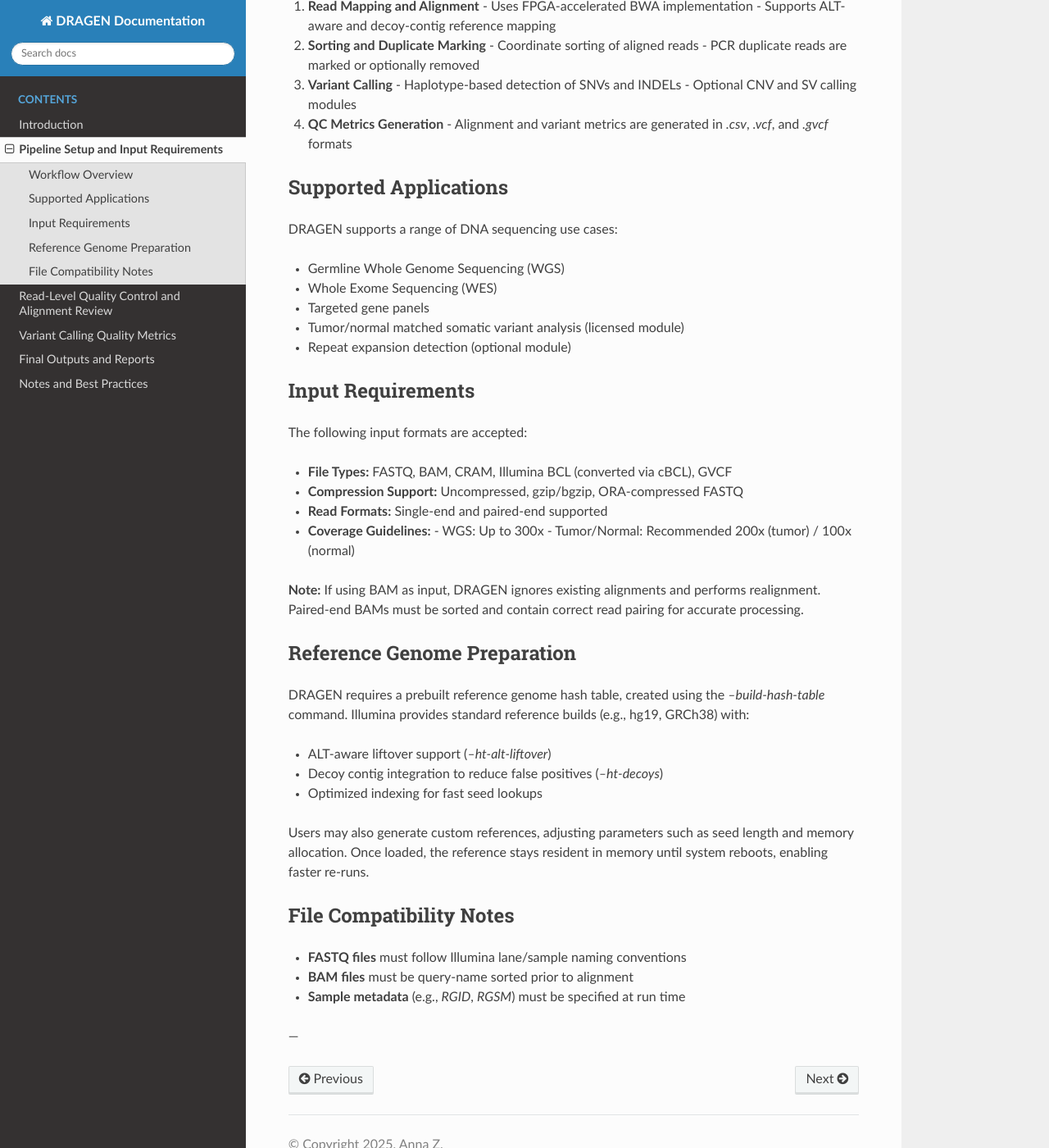
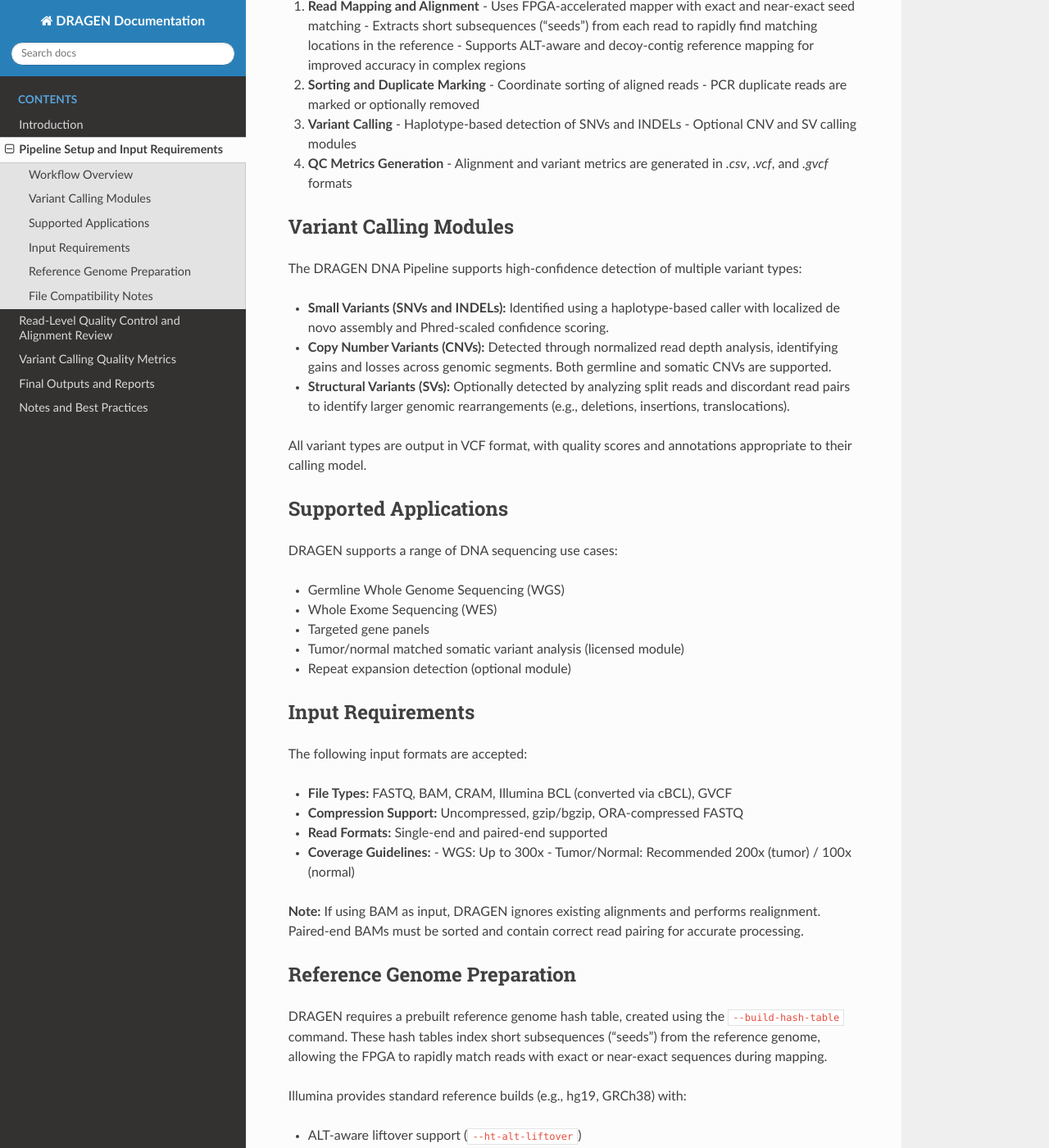
Before and after one commit to annazacharia27/dragen-docs, a Sphinx documentation site: the page built from ngs_study_docs/source/pipeline_overview.rst, in a window 1280 px wide and 1400 px high, scrolled down 628 px. Shown: the whole window at 82% size. Built offline with Sphinx 7.4.7 and the Read the Docs theme 3.1.0, drawn with Linux system fonts in a browser that asks for light colours; some of the changed text lies outside the part shown.

Commit message:
Updates to pipeline overview section

```diff
--- a/ngs_study_docs/source/pipeline_overview.rst
+++ b/ngs_study_docs/source/pipeline_overview.rst
@@ -20,8 +20,9 @@
 The DRAGEN DNA pipeline executes a streamlined sequence of high-speed modules:
 
 1. **Read Mapping and Alignment**
-   - Uses FPGA-accelerated BWA implementation
-   - Supports ALT-aware and decoy-contig reference mapping
+   - Uses FPGA-accelerated mapper with exact and near-exact seed matching
+   - Extracts short subsequences ("seeds") from each read to rapidly find matching locations in the reference
+   - Supports ALT-aware and decoy-contig reference mapping for improved accuracy in complex regions
 
 2. **Sorting and Duplicate Marking**
    - Coordinate sorting of aligned reads
@@ -33,6 +34,18 @@
 
 4. **QC Metrics Generation**
    - Alignment and variant metrics are generated in `.csv`, `.vcf`, and `.gvcf` formats
+
+
+Variant Calling Modules
+-----------------------
+
+The DRAGEN DNA Pipeline supports high-confidence detection of multiple variant types:
+
+- **Small Variants (SNVs and INDELs):** Identified using a haplotype-based caller with localized de novo assembly and Phred-scaled confidence scoring.
+- **Copy Number Variants (CNVs):** Detected through normalized read depth analysis, identifying gains and losses across genomic segments. Both germline and somatic CNVs are supported.
+- **Structural Variants (SVs):** Optionally detected by analyzing split reads and discordant read pairs to identify larger genomic rearrangements (e.g., deletions, insertions, translocations).
+
+All variant types are output in VCF format, with quality scores and annotations appropriate to their calling model.
 
 Supported Applications
 ----------------------
@@ -64,15 +77,18 @@
 Reference Genome Preparation
 ----------------------------
 
-DRAGEN requires a prebuilt reference genome hash table, created using the `--build-hash-table` command.
+DRAGEN requires a prebuilt reference genome hash table, created using the ``--build-hash-table`` command.
+These hash tables index short subsequences ("seeds") from the reference genome, allowing the FPGA to rapidly match reads with exact or near-exact sequences during mapping.
+
 Illumina provides standard reference builds (e.g., hg19, GRCh38) with:
 
-- ALT-aware liftover support (`--ht-alt-liftover`)
-- Decoy contig integration to reduce false positives (`--ht-decoys`)
+- ALT-aware liftover support (``--ht-alt-liftover``)
+- Decoy contig integration to reduce false positives (``--ht-decoys``)
 - Optimized indexing for fast seed lookups
 
 Users may also generate custom references, adjusting parameters such as seed length and memory allocation.
-Once loaded, the reference stays resident in memory until system reboots, enabling faster re-runs.
+Once loaded, the reference stays resident in memory until system reboot, enabling faster re-runs.
+
 
 File Compatibility Notes
 ------------------------
```
